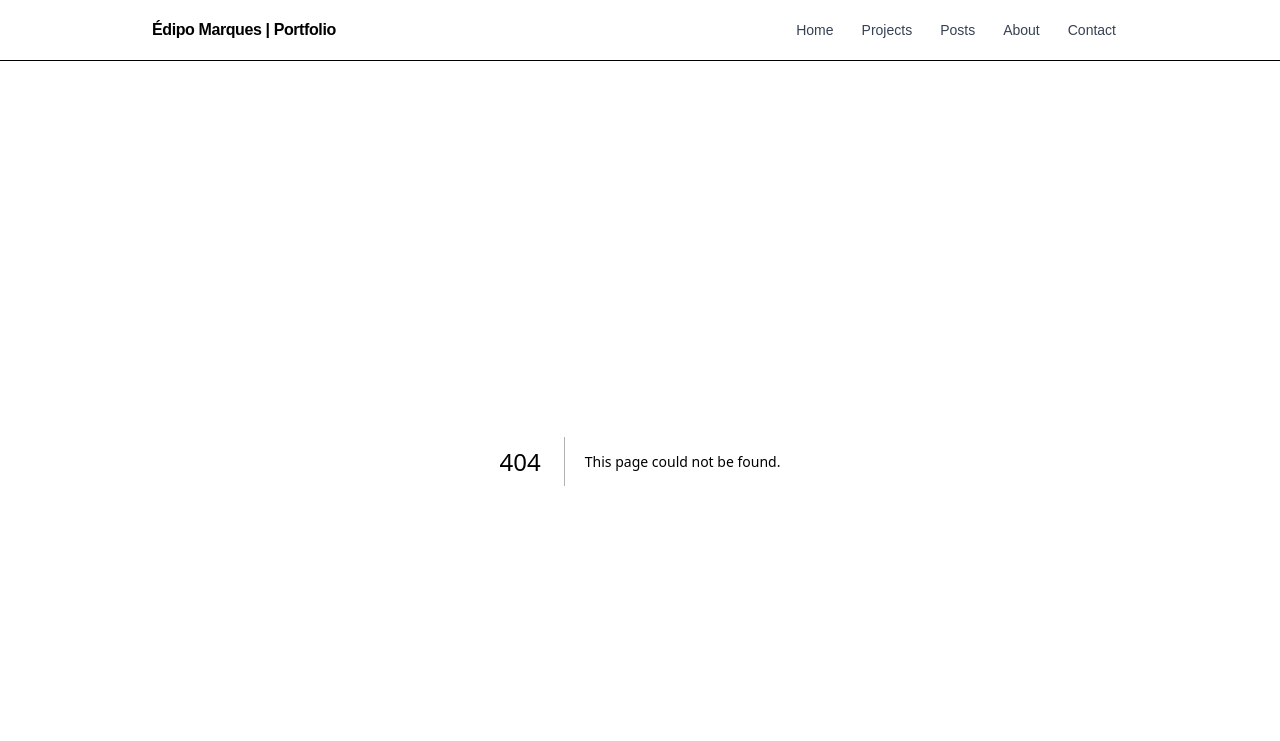
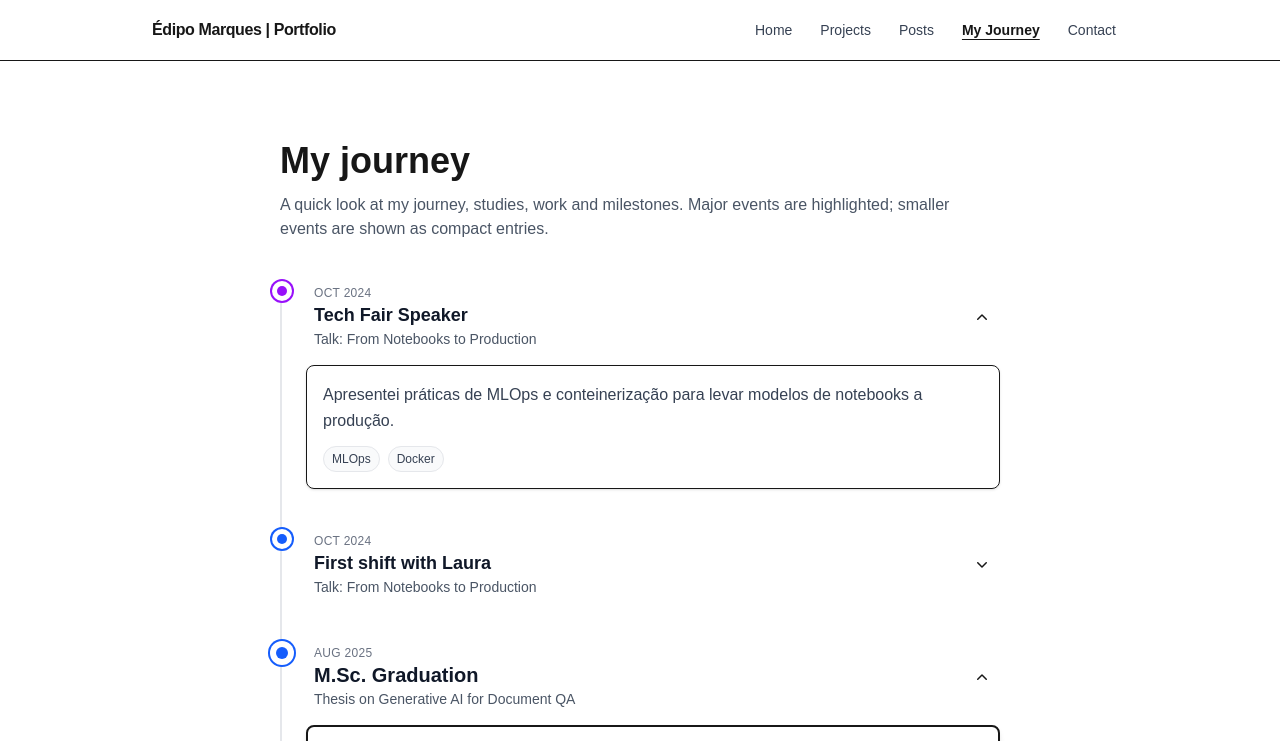
Before and after one commit to EdipoMarques/portfolio, a Next.js app: page /my-journey in a window 1280 px wide. Before the commit this address had no page. Shown: the top 741 px of the page. Built offline with nearby package versions, Linux system fonts and the light colour scheme.

Commit message:
My journey

```diff
--- a/app/components/Navbar.tsx
+++ b/app/components/Navbar.tsx
@@ -7,8 +7,8 @@ import { usePathname } from "next/navigation";
 const nav = [
   { href: "/", label: "Home" },
   { href: "/projects", label: "Projects" },
-  { href: "/posts", label: "Posts" },      // << novo link
-  { href: "/about", label: "About" },
+  { href: "/posts", label: "Posts" },
+  { href: "/my-journey", label: "My Journey" }, // <-- aqui!
   { href: "/contact", label: "Contact" },
 ];
 
@@ -18,26 +18,27 @@ export default function Navbar() {
   return (
     <header className="sticky top-0 z-30 border-b bg-white/80 backdrop-blur supports-[backdrop-filter]:bg-white/60 dark:bg-neutral-900/80 dark:border-neutral-800">
       <nav className="mx-auto flex max-w-5xl items-center justify-between px-6 py-3">
-        {/* Nome à esquerda */}
         <Link href="/" className="text-base font-semibold tracking-tight hover:opacity-80">
           Édipo Marques | Portfolio
         </Link>
 
-        {/* Links à direita */}
         <div className="flex items-center gap-1">
-          {nav.map(({ href, label }) => (
+          {nav.map(({ href, label }) => {
+            const isActive = href === "/" ? pathname === "/" : pathname.startsWith(href);
+            return (
               <Link
                 key={href}
                 href={href}
                 className={`rounded-md px-3 py-2 text-sm transition ${
-                pathname === href
+                  isActive
                     ? "font-semibold underline underline-offset-4"
                     : "text-gray-700 hover:bg-gray-100 dark:text-gray-300 dark:hover:bg-neutral-800"
                 }`}
               >
                 {label}
               </Link>
-          ))}
+            );
+          })}
         </div>
       </nav>
     </header>
--- a/app/about/page.tsx
+++ b/app/my-journey/page.tsx
@@ -3,7 +3,7 @@ import Image from "next/image";
 import { timeline } from "../data/timeline";
 import { hobbies } from "../data/hobbies";
 
-export const metadata = { title: "About | Édipo" };
+export const metadata = { title: "My Journey | Édipo" };
 
 function accentFor(category?: string) {
   // cores por categoria (ajuste à vontade)
@@ -33,7 +33,7 @@ export default function AboutPage() {
 
   return (
     <main className="mx-auto max-w-3xl px-6 pt-20 pb-24">
-      <h1 className="text-4xl font-bold">About</h1>
+      <h1 className="text-4xl font-bold">My journey</h1>
       <p className="mt-3 text-gray-600">
         A quick look at my journey, studies, work and milestones. Major events
         are highlighted; smaller events are shown as compact entries.
```
Lines whose indentation alone changed are shown as unchanged.
